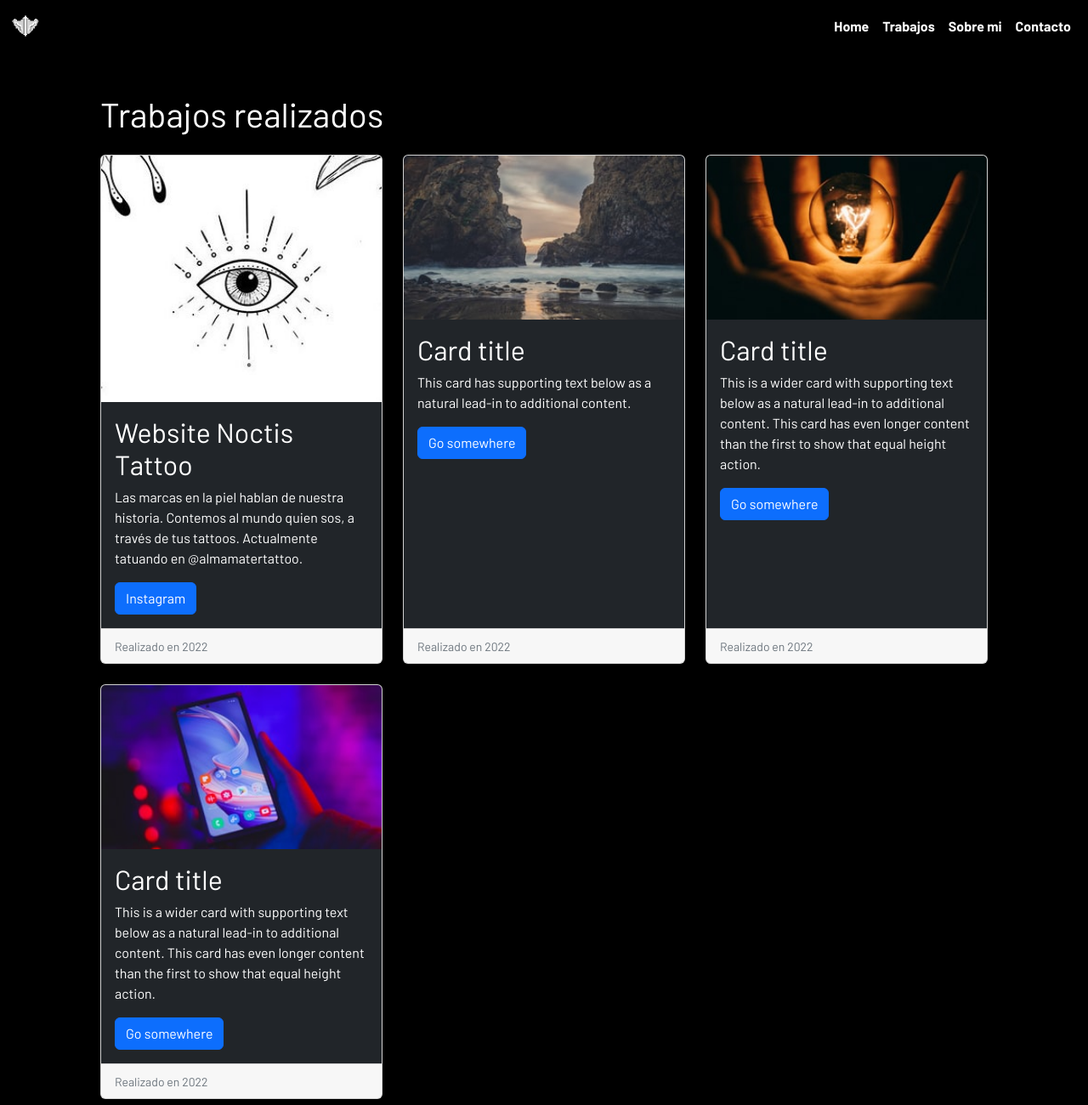
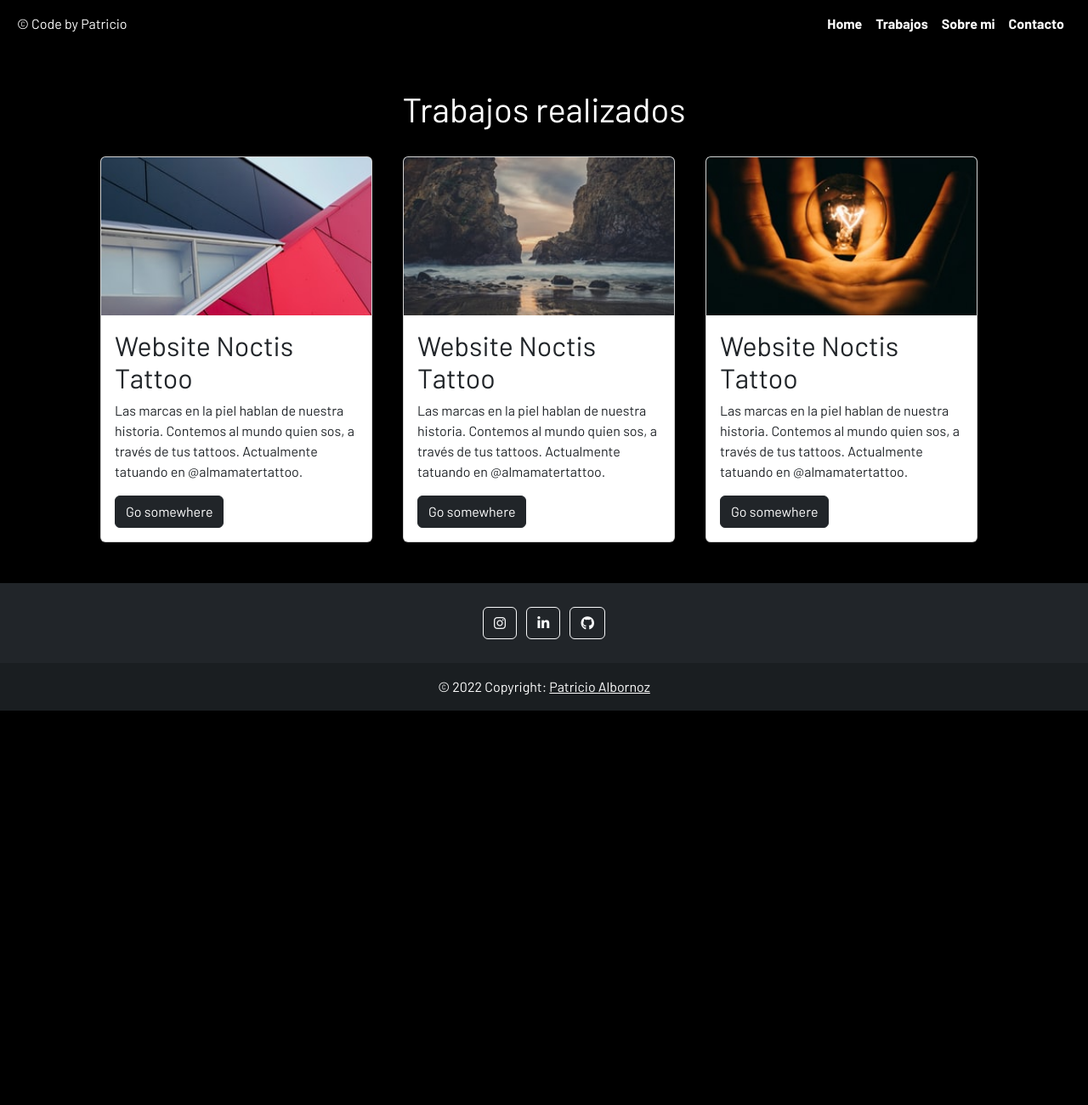
Before and after one commit to pato-1441/portfolio, a website: page pages/projects.html in a window 1280 px wide. Shown: the top 1300 px of the page at 85% size. After the commit the page ends 836 px from the top, so only its background shows below. Drawn offline with nearby package versions, Linux system fonts and the light colour scheme.

Commit message:
cambios navbar, galery in process

```diff
--- a/index.html
+++ b/index.html
@@ -5,7 +5,7 @@
   <meta charset="utf-8">
   <meta name="viewport" content="width=device-width, initial-scale=1">
   <title>portfolio patricio</title>
-  <link rel="shortcut icon" href="./assets/patapaton72.png" type="image/x-icon">
+  <link rel="shortcut icon" href="./assets/subpatos72.png" type="image/x-icon">
   <link rel="preconnect" href="https://fonts.googleapis.com">
   <link rel="preconnect" href="https://fonts.gstatic.com" crossorigin>
   <link href="https://fonts.googleapis.com/css2?family=Barlow:ital,wght@0,300;0,400;0,700;1,500&display=swap"
@@ -20,26 +20,26 @@
 <body class="d-flex flex-column min-vh-100 bodyColor">
   <header>
     <!--arranca navbar-->
-    <nav class="navbar navbar-expand-lg navColor">
+    <nav class="navbar navbar-expand-lg navColor px-2">
       <div class="container-fluid">
-        <a class="navbar-brand" href="index.html"><img class="" src="./assets/subpatos72.png" alt="logoPato" width="36px"></a>
+        <span class=""><a class="navIcons" href="./index.html"> © Code by Patricio</a></span>
         <button class="navbar-toggler" type="button" data-bs-toggle="collapse" data-bs-target="#navbarNav"
           aria-controls="navbarNav" aria-expanded="false" aria-label="Toggle navigation">
-          <span class="navbar-toggler-icon"></span>
+          <span class="navbar-toggler-icon bg-white"></span>
         </button>
         <div class="collapse navbar-collapse justify-content-end" id="navbarNav">
           <ul class="navbar-nav align-items-center">
             <li class="nav-item">
-              <a class="nav-link whiteColorText fw-bold" href="index.html">Home</a>
+              <a class="nav-link navIcons fw-bold" href="index.html">Home</a>
             </li>
             <li class="nav-item">
-              <a class="nav-link whiteColorText fw-bold" href="./pages/projects.html">Trabajos</a>
+              <a class="nav-link navIcons fw-bold" href="./pages/projects.html">Trabajos</a>
             </li>
             <li class="nav-item">
-              <a class="nav-link whiteColorText fw-bold" href="./pages/about.html">Sobre mi</a>
+              <a class="nav-link navIcons fw-bold" href="./pages/about.html">Sobre mi</a>
             </li>
             <li class="nav-item">
-              <a class="nav-link whiteColorText fw-bold" href="./pages/contact.html">Contacto</a>
+              <a class="nav-link navIcons fw-bold" href="./pages/contact.html">Contacto</a>
             </li>
           </ul>
         </div>
--- a/pages/projects.html
+++ b/pages/projects.html
@@ -5,7 +5,7 @@
   <meta charset="utf-8">
   <meta name="viewport" content="width=device-width, initial-scale=1">
   <title>portfolio patricio</title>
-  <link rel="shortcut icon" href="../assets/patapaton72.png" type="image/x-icon">
+  <link rel="shortcut icon" href="../assets/subpatos72.png" type="image/x-icon">
   <link rel="preconnect" href="https://fonts.googleapis.com">
   <link rel="preconnect" href="https://fonts.gstatic.com" crossorigin>
   <link href="https://fonts.googleapis.com/css2?family=Barlow:ital,wght@0,300;0,400;0,700;1,500&display=swap"
@@ -20,27 +20,26 @@
 <body class="d-flex flex-column min-vh-100 bodyColor">
   <header>
     <!--arranca navbar-->
-    <nav class="navbar navbar-expand-lg navColor">
+    <nav class="navbar navbar-expand-lg navColor px-2">
       <div class="container-fluid">
-        <a class="navbar-brand" href="../index.html"><img class="" src="../assets/subpatos72.png" alt="logoPato"
-            width="36px"></a>
+        <span class=""><a class="navIcons" href="../index.html"> © Code by Patricio</a></span>
         <button class="navbar-toggler" type="button" data-bs-toggle="collapse" data-bs-target="#navbarNav"
           aria-controls="navbarNav" aria-expanded="false" aria-label="Toggle navigation">
-          <span class="navbar-toggler-icon"></span>
+          <span class="navbar-toggler-icon bg-white"></span>
         </button>
         <div class="collapse navbar-collapse justify-content-end" id="navbarNav">
           <ul class="navbar-nav align-items-center">
             <li class="nav-item">
-              <a class="nav-link whiteColorText fw-bold" href="../index.html">Home</a>
+              <a class="nav-link navIcons fw-bold" href="../index.html">Home</a>
             </li>
             <li class="nav-item">
-              <a class="nav-link whiteColorText fw-bold" href="./projects.html">Trabajos</a>
+              <a class="nav-link navIcons fw-bold" href="./projects.html">Trabajos</a>
             </li>
             <li class="nav-item">
-              <a class="nav-link whiteColorText fw-bold" href="./about.html">Sobre mi</a>
+              <a class="nav-link navIcons fw-bold" href="./about.html">Sobre mi</a>
             </li>
             <li class="nav-item">
-              <a class="nav-link whiteColorText fw-bold" href="./contact.html">Contacto</a>
+              <a class="nav-link navIcons fw-bold" href="./contact.html">Contacto</a>
             </li>
           </ul>
         </div>
@@ -53,63 +52,47 @@
   <main>
     <!--arrancan cards/galery-->
     <section class="container galery p-5" data-aos="zoom-in" data-aos-delay="100" data-aos-duration="1000"">
-        <h1 class="whiteColorText pb-3">Trabajos realizados</h1>
-      <div class="row row-cols-1 row-cols-md-3 g-4">
+      <h1 class=" whiteColorText pb-3 text-center">Trabajos realizados</h1>
+      <div class="row pt-2">
         <div class="col">
-          <div class="card h-100">
-            <img src="../assets/ojo.jpg" class="card-img-top" alt="logoNoctis">
-            <div class="card-body bg-dark galeryCards">
+        <!--arranca carduno-->
+          <div class="card" style="width: 20rem;">
+            <img src="../assets/img1.jpg" class="card-img-top" alt="trabajo1">
+            <div class="card-body">
               <h2 class="card-title">Website Noctis Tattoo</h2>
               <p class="card-text">Las marcas en la piel hablan de nuestra historia. Contemos al mundo quien sos, a
                 través de tus tattoos. Actualmente tatuando en @almamatertattoo.</p>
-              <a href="https://www.instagram.com/noctis_tattoos/" target="_blank" class="btn btn-primary">Instagram</a>
-            </div>
-            <div class="card-footer">
-              <small class="text-muted">Realizado en 2022</small>
+              <a href="#" class="btn btn-dark">Go somewhere</a>
             </div>
           </div>
         </div>
+        <!--termina carduno-->
+        <!--arranca cardDos-->
         <div class="col">
-          <div class="card h-100">
-            <img src="../assets/img2.jpg" class="card-img-top" alt="trabajo2">
-            <div class="card-body bg-dark galeryCards">
-              <h2 class="card-title">Card title</h2>
-              <p class="card-text">This card has supporting text below as a natural lead-in to additional content.</p>
-              <a href="#" class="btn btn-primary">Go somewhere</a>
-            </div>
-            <div class="card-footer">
-              <small class="text-muted">Realizado en 2022</small>
+          <div class="card" style="width: 20rem;">
+            <img src="../assets/img2.jpg" class="card-img-top" alt="trabajo1">
+            <div class="card-body">
+              <h2 class="card-title">Website Noctis Tattoo</h2>
+              <p class="card-text">Las marcas en la piel hablan de nuestra historia. Contemos al mundo quien sos, a
+                través de tus tattoos. Actualmente tatuando en @almamatertattoo.</p>
+              <a href="#" class="btn btn-dark">Go somewhere</a>
             </div>
           </div>
         </div>
+        <!--termina cardDos-->
+        <!--arranca cardTres-->
         <div class="col">
-          <div class="card h-100">
-            <img src="../assets/img3.jpg" class="card-img-top" alt="trabajo3">
-            <div class="card-body bg-dark galeryCards">
-              <h2 class="card-title">Card title</h2>
-              <p class="card-text">This is a wider card with supporting text below as a natural lead-in to additional
-                content. This card has even longer content than the first to show that equal height action.</p>
-              <a href="#" class="btn btn-primary">Go somewhere</a>
-            </div>
-            <div class="card-footer">
-              <small class="text-muted">Realizado en 2022</small>
+          <div class="card" style="width: 20rem;">
+            <img src="../assets/img3.jpg" class="card-img-top" alt="trabajo1">
+            <div class="card-body">
+              <h2 class="card-title">Website Noctis Tattoo</h2>
+              <p class="card-text">Las marcas en la piel hablan de nuestra historia. Contemos al mundo quien sos, a
+                través de tus tattoos. Actualmente tatuando en @almamatertattoo.</p>
+              <a href="#" class="btn btn-dark">Go somewhere</a>
             </div>
           </div>
         </div>
-        <div class="col">
-          <div class="card h-100">
-            <img src="../assets/img5.jpg" class="card-img-top" alt="trabajo4">
-            <div class="card-body bg-dark galeryCards">
-              <h2 class="card-title">Card title</h2>
-              <p class="card-text">This is a wider card with supporting text below as a natural lead-in to additional
-                content. This card has even longer content than the first to show that equal height action.</p>
-              <a href="#" class="btn btn-primary">Go somewhere</a>
-            </div>
-            <div class="card-footer">
-              <small class="text-muted">Realizado en 2022</small>
-            </div>
-          </div>
-        </div>
+        <!--termina cardTres-->
       </div>
     </section>
     <!--terminan cards/galery-->
--- a/sass/main.scss
+++ b/sass/main.scss
@@ -8,6 +8,14 @@
 
 .navColor{
     background-color: rgb(0, 0, 0);
+}
+
+.navIcons{
+    color: #fff;
+    text-decoration: none;
+
+    &:hover{
+    color:rgb(255, 0, 0);}
 }
 
 .blackColorText{
@@ -27,7 +35,12 @@
 }
 
 .galeryCards{
+    background-color: #0a0a0a;
     color: #fff;
+}
+
+.galeryCardsImgs{
+    filter:brightness(0.3)
 }
 
 .aboutContainer{
```
Also changed, not shown: pages/about.html (+8 -9 lines), pages/contact.html (+8 -9 lines), css/main.css.
